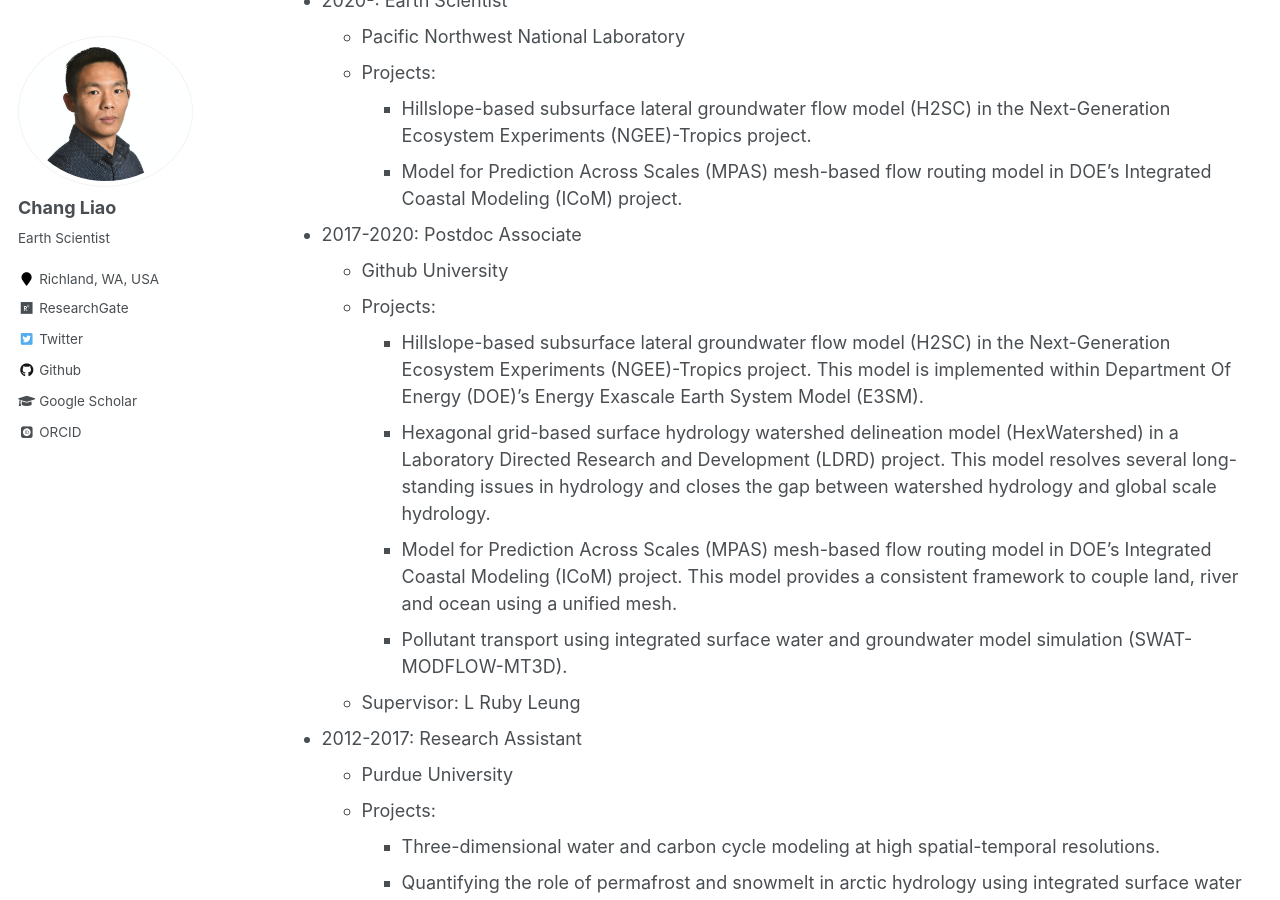
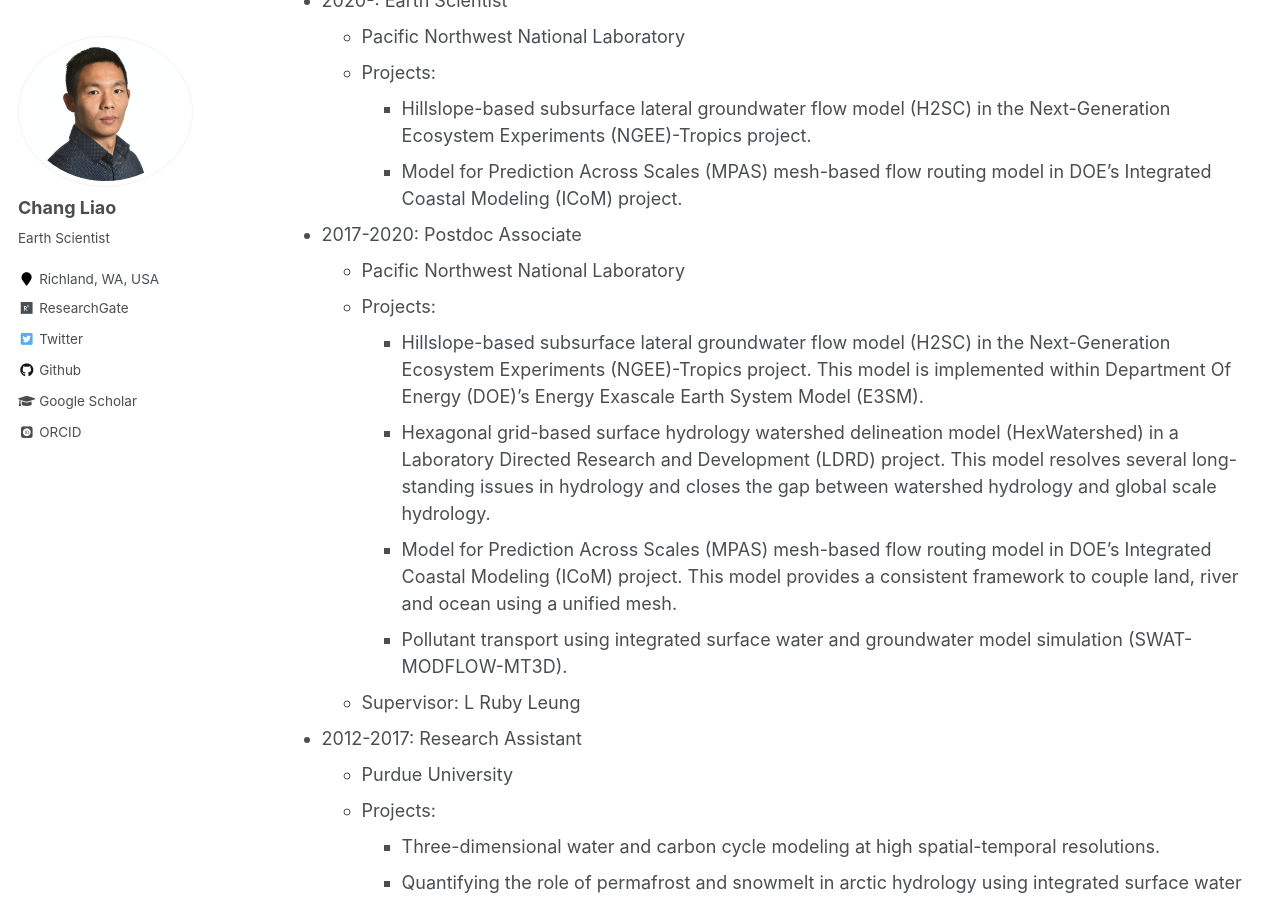
Before and after one commit to changliao1025/changliao1025.github.io, a Jekyll site: the page built from _pages/cv.md, in a window 1280 px wide and 900 px high, scrolled down 421 px. Built offline with Jekyll 4.4.1, drawn with Linux system fonts in a browser that asks for light colours; some web fonts are replaced.

Commit message:
Pacific Northwest National Laboratory

```diff
--- a/_pages/cv.md
+++ b/_pages/cv.md
@@ -25,7 +25,7 @@ Work experience
     * Hillslope-based subsurface lateral groundwater flow model (H2SC) in the Next-Generation Ecosystem Experiments (NGEE)-Tropics project.
     * Model for Prediction Across Scales (MPAS) mesh-based flow routing model in DOE’s Integrated Coastal Modeling (ICoM) project.
 * 2017-2020: Postdoc Associate
-  * Github University
+  * Pacific Northwest National Laboratory
   * Projects:
     * Hillslope-based subsurface lateral groundwater flow model (H2SC) in the Next-Generation Ecosystem Experiments (NGEE)-Tropics project. This model is implemented within Department Of Energy (DOE)’s Energy Exascale Earth System Model (E3SM).
     * Hexagonal grid-based surface hydrology watershed delineation model (HexWatershed) in a Laboratory Directed Research and Development (LDRD) project. This model resolves several long-standing issues in hydrology and closes the gap between watershed hydrology and global scale hydrology.
```
